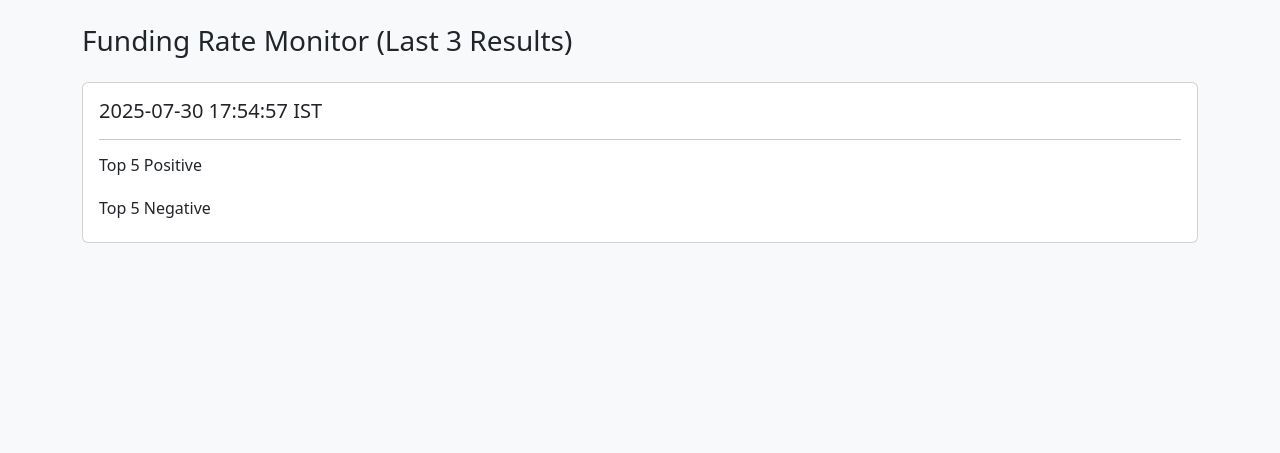
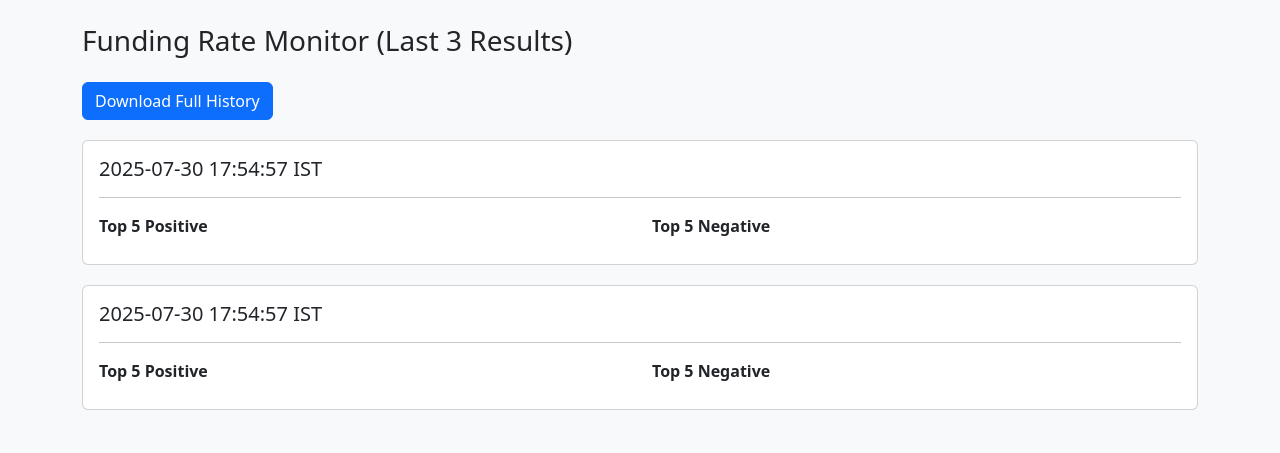
Before and after one commit to Pravinrajbiz/funding-rate-monitor, a Flask app: page / in a window 1280 px wide. Shown: the top 453 px of the page. Run offline with Flask 3, Linux system fonts and the light colour scheme; data that the repository does not hold is empty.

Commit message:
Added occurrence counts + final UI

```diff
--- a/app.py
+++ b/app.py
@@ -2,69 +2,120 @@ import requests
 import time
 import threading
 import csv
-from datetime import datetime
-from flask import Flask, render_template
+from datetime import datetime, timezone
+from flask import Flask, render_template, send_file
 from zoneinfo import ZoneInfo
 
 app = Flask(__name__)
 
-# Store last 3 results in memory
+# In-memory storage (last 3 results)
 latest_results = []
 
-# CSV file for history
+# CSV file to store history
 CSV_FILE = "funding_data.csv"
 
 # Timezone
 IST = ZoneInfo("Asia/Kolkata")
 
+# Previous values for delta
 previous_rates = {}
 previous_mark_price = {}
 
+# Occurrence tracking
+positive_occurrence = {}
+negative_occurrence = {}
+
+def update_occurrence(top_list, occurrence_dict):
+    updated = []
+    current_symbols = [s[0] for s in top_list]
+
+    for sym, rate, delta_funding, mark_price, delta_mark in top_list:
+        if sym in occurrence_dict:
+            occurrence_dict[sym] += 1
+        else:
+            occurrence_dict[sym] = 1
+        updated.append((sym, rate, delta_funding, mark_price, delta_mark, occurrence_dict[sym]))
+
+    # Reset tokens not present in this cycle
+    for sym in list(occurrence_dict.keys()):
+        if sym not in current_symbols:
+            occurrence_dict.pop(sym, None)
+
+    return updated
+
+def process_data(url):
+    try:
+        response = requests.get(url, timeout=5)
+        data = response.json()
+
+        changes = []
+        for item in data:
+            symbol = item["symbol"]
+            if not symbol.endswith("USDT"):
+                continue
+
+            funding_rate = float(item["lastFundingRate"]) * 100
+            mark_price = float(item["markPrice"])
+            prev_rate = previous_rates.get(symbol, funding_rate)
+            prev_mark = previous_mark_price.get(symbol, mark_price)
+            delta_funding = funding_rate - prev_rate
+            delta_mark = mark_price - prev_mark
+            previous_rates[symbol] = funding_rate
+            previous_mark_price[symbol] = mark_price
+
+            changes.append((symbol, funding_rate, delta_funding, mark_price, delta_mark))
+
+        top_positive = sorted(changes, key=lambda x: x[2], reverse=True)[:5]
+        top_negative = sorted(changes, key=lambda x: x[2])[:5]
+
+        # Add occurrence counts
+        top_positive_with_occ = update_occurrence(top_positive, positive_occurrence)
+        top_negative_with_occ = update_occurrence(top_negative, negative_occurrence)
+
+        # Use timezone-aware UTC now
+        timestamp = datetime.now(timezone.utc).astimezone(IST).strftime('%Y-%m-%d %H:%M:%S %Z')
+
+        result = {
+            "time": timestamp,
+            "top_positive": top_positive_with_occ,
+            "top_negative": top_negative_with_occ
+        }
+
+        # Store last 3 in memory
+        latest_results.insert(0, result)
+        if len(latest_results) > 3:
+            latest_results.pop()
+
+        # Append to CSV
+        with open(CSV_FILE, "a", newline="") as f:
+            writer = csv.writer(f)
+            for sym, rate, d_funding, mark, d_mark, occ in top_positive_with_occ + top_negative_with_occ:
+                writer.writerow([timestamp, sym, rate, d_funding, mark, d_mark, occ])
+
+    except Exception as e:
+        print("Error fetching data:", e)
+
 def fetch_and_store():
     url = "https://fapi.binance.com/fapi/v1/premiumIndex"
+
+    # Fetch immediately on startup
+    process_data(url)
+
+    # Fetch every 3 minutes
     while True:
-        try:
-            response = requests.get(url, timeout=5)
-            data = response.json()
-
-            changes = []
-            for item in data:
-                symbol = item["symbol"]
-                if not symbol.endswith("USDT"):
-                    continue
-                funding_rate = float(item["lastFundingRate"]) * 100
-                mark_price = float(item["markPrice"])
-                prev_rate = previous_rates.get(symbol, funding_rate)
-                prev_mark = previous_mark_price.get(symbol, mark_price)
-                delta_funding = funding_rate - prev_rate
-                delta_mark = mark_price - prev_mark
-                previous_rates[symbol] = funding_rate
-                previous_mark_price[symbol] = mark_price
-                changes.append((symbol, funding_rate, delta_funding, mark_price, delta_mark))
-
-            top_positive = sorted(changes, key=lambda x: x[2], reverse=True)[:5]
-            top_negative = sorted(changes, key=lambda x: x[2])[:5]
-
-            ist_time = datetime.utcnow().replace(tzinfo=ZoneInfo("UTC")).astimezone(IST)
-            timestamp = ist_time.strftime('%Y-%m-%d %H:%M:%S %Z')
-
-            result = {"time": timestamp, "top_positive": top_positive, "top_negative": top_negative}
-
-            latest_results.insert(0, result)
-            if len(latest_results) > 3:
-                latest_results.pop()
-
-            with open(CSV_FILE, "a", newline="") as f:
-                writer = csv.writer(f)
-                for sym, rate, d_funding, mark, d_mark in top_positive + top_negative:
-                    writer.writerow([timestamp, sym, rate, d_funding, mark, d_mark])
-        except Exception as e:
-            print("Error:", e)
-        time.sleep(180)  # every 3 minutes
+        process_data(url)
+        time.sleep(180)
 
 @app.route("/")
 def index():
     return render_template("index.html", results=latest_results)
+
+@app.route("/history")
+def download_history():
+    try:
+        return send_file(CSV_FILE, as_attachment=True)
+    except FileNotFoundError:
+        return "No history file found yet. Please wait for data collection."
 
 # Start background thread
 threading.Thread(target=fetch_and_store, daemon=True).start()
--- a/templates/index.html
+++ b/templates/index.html
@@ -3,30 +3,39 @@
 <head>
     <title>Funding Rate Monitor</title>
     <meta name="viewport" content="width=device-width, initial-scale=1">
+    <!-- Auto Refresh every 3 minutes -->
+    <meta http-equiv="refresh" content="180">
     <link
         rel="stylesheet"
         href="https://cdn.jsdelivr.net/npm/bootstrap@5.3.0/dist/css/bootstrap.min.css">
     <style>
-        body { background: #f8f9fa; }
+        body { background: #f8f9fa; font-size: 0.9rem; }
         .positive { color: green; font-weight: bold; }
         .negative { color: red; font-weight: bold; }
         .neutral { color: gray; }
         .card { margin-bottom: 20px; }
+        .column-title { font-size: 1rem; font-weight: 600; margin-bottom: 10px; }
+        .download-btn { margin-bottom: 20px; }
     </style>
 </head>
 <body class="container py-4">
     <h3 class="mb-4">Funding Rate Monitor (Last 3 Results)</h3>
+    <a href="/history" class="btn btn-primary download-btn">Download Full History</a>
+
     {% for result in results %}
     <div class="card">
         <div class="card-body">
             <h5 class="card-title">{{ result.time }}</h5>
             <hr>
-            <h6>Top 5 Positive</h6>
-            <ul class="list-group mb-3">
-                {% for sym, rate, delta_funding, mark, delta_mark in result.top_positive %}
-                <li class="list-group-item">
-                    <b>{{ sym }}</b> :
-                    funding =
+            <div class="row">
+                <!-- Left Column (Top 5 Positive) -->
+                <div class="col-md-6">
+                    <div class="column-title">Top 5 Positive</div>
+                    <ul class="list-group">
+                        {% for sym, rate, delta_funding, mark, delta_mark, occ in result.top_positive %}
+                        <li class="list-group-item d-flex justify-content-between">
+                            <span><b>{{ sym }}</b> (Occ: {{ occ }})</span>
+                            <span>
                                 <span class="{{ 'positive' if rate > 0 else 'negative' if rate < 0 else 'neutral' }}">
                                     {{ '%.4f'|format(rate) }}%
                                 </span>
@@ -34,21 +43,24 @@
                                 <span class="{{ 'positive' if delta_funding > 0 else 'negative' if delta_funding < 0 else 'neutral' }}">
                                     {{ '%.4f'|format(delta_funding) }}%
                                 </span>)
-                    markPrice = {{ '%.4f'|format(mark) }}
+                                | markPrice {{ '%.4f'|format(mark) }}
                                 (Δ
                                 <span class="{{ 'positive' if delta_mark > 0 else 'negative' if delta_mark < 0 else 'neutral' }}">
                                     {{ '%.4f'|format(delta_mark) }}
                                 </span>)
+                            </span>
                         </li>
                         {% endfor %}
                     </ul>
-
-            <h6>Top 5 Negative</h6>
+                </div>
+                <!-- Right Column (Top 5 Negative) -->
+                <div class="col-md-6">
+                    <div class="column-title">Top 5 Negative</div>
                     <ul class="list-group">
-                {% for sym, rate, delta_funding, mark, delta_mark in result.top_negative %}
-                <li class="list-group-item">
-                    <b>{{ sym }}</b> :
-                    funding =
+                        {% for sym, rate, delta_funding, mark, delta_mark, occ in result.top_negative %}
+                        <li class="list-group-item d-flex justify-content-between">
+                            <span><b>{{ sym }}</b> (Occ: {{ occ }})</span>
+                            <span>
                                 <span class="{{ 'positive' if rate > 0 else 'negative' if rate < 0 else 'neutral' }}">
                                     {{ '%.4f'|format(rate) }}%
                                 </span>
@@ -56,16 +68,19 @@
                                 <span class="{{ 'positive' if delta_funding > 0 else 'negative' if delta_funding < 0 else 'neutral' }}">
                                     {{ '%.4f'|format(delta_funding) }}%
                                 </span>)
-                    markPrice = {{ '%.4f'|format(mark) }}
+                                | markPrice {{ '%.4f'|format(mark) }}
                                 (Δ
                                 <span class="{{ 'positive' if delta_mark > 0 else 'negative' if delta_mark < 0 else 'neutral' }}">
                                     {{ '%.4f'|format(delta_mark) }}
                                 </span>)
+                            </span>
                         </li>
                         {% endfor %}
                     </ul>
                 </div>
             </div>
+        </div>
+    </div>
     {% endfor %}
 </body>
 </html>
```
Lines whose indentation alone changed are shown as unchanged.
